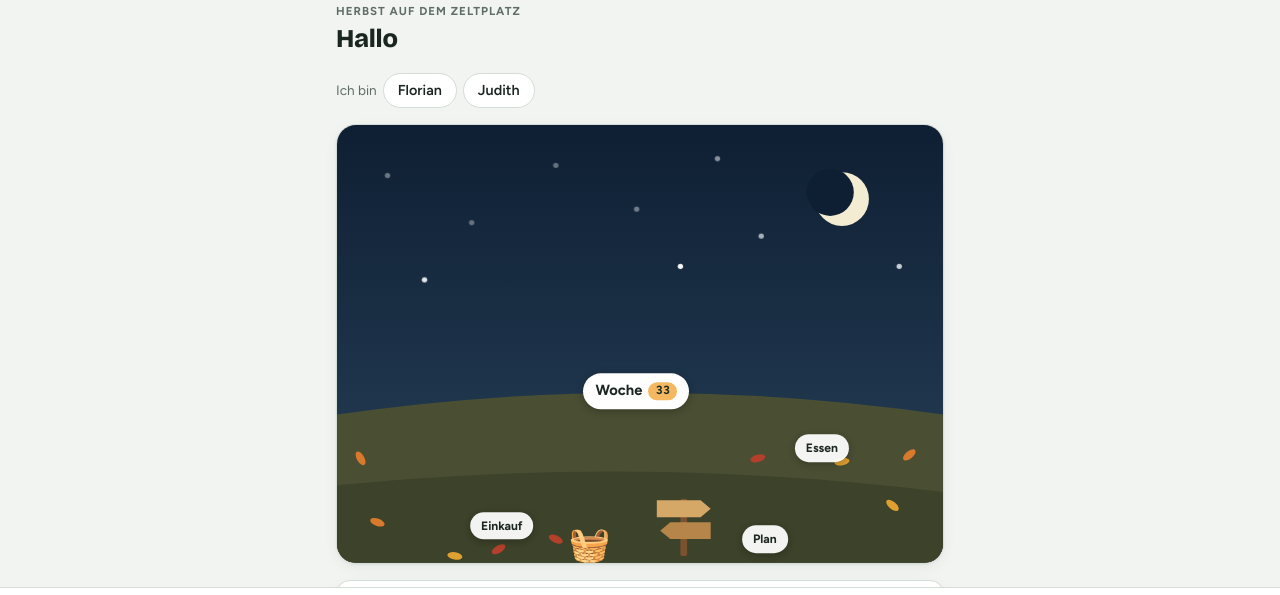
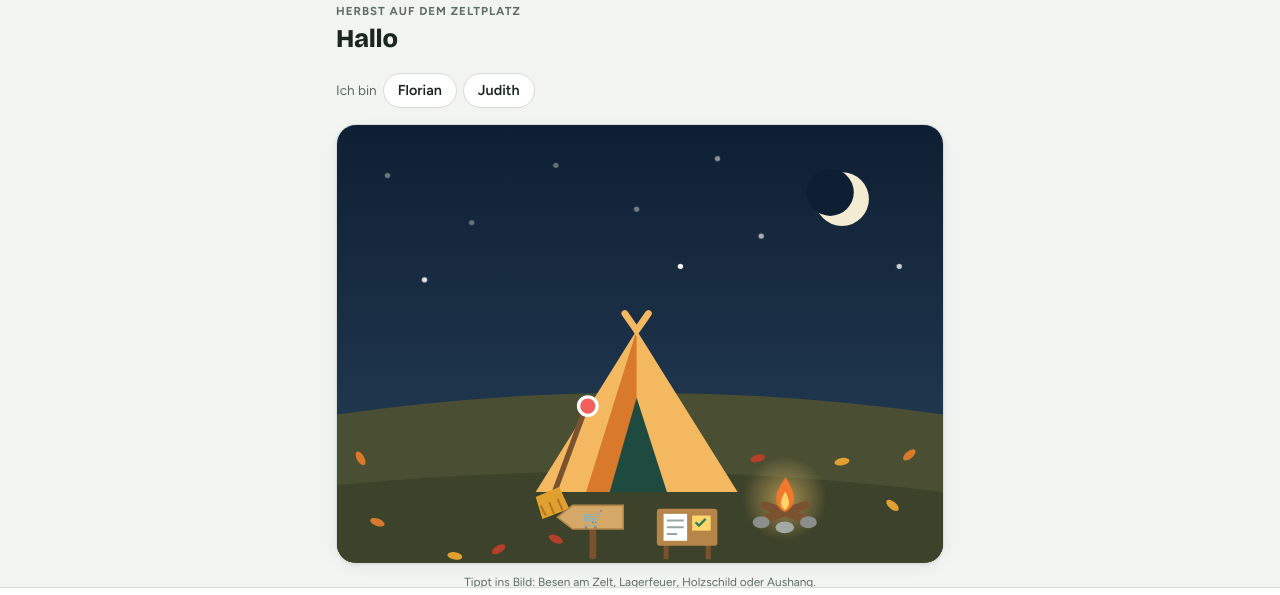
Before and after one commit to KarkStein/Daheeme, a plain HTML site: page src/haushalt/haushalt.html in a window 1280 px wide. Both pictures are taken after a click on the button "Plan aus Vorlage anlegen". Shown: the part 148-743 px from the top of the page. Drawn offline with nearby package versions, Linux system fonts and the light colour scheme.

Commit message:
Replace the word labels on the start scene with tappable objects
Co-Authored-By: Claude Fable 5.2 <noreply@anthropic.com>
Claude-Session: https://claude.ai/code/session_01Xjsmmuue4pE6fcndAe1hNY

```diff
--- a/src/haushalt/haushalt.html
+++ b/src/haushalt/haushalt.html
@@ -147,6 +147,8 @@ button:focus-visible,input:focus-visible,select:focus-visible{outline:2px solid
 .dot.p0{background:var(--p0)}.dot.p1{background:var(--p1)}.dot.both{background:var(--both)}.dot.ho{background:var(--ho)}
 .camp{border-radius:20px;overflow:hidden;box-shadow:var(--shadow);border:1px solid var(--line)}
 .camp{position:relative}
+.spot{position:absolute;transform:translate(-50%,-50%);background:transparent;border:none;border-radius:18px;padding:0;-webkit-tap-highlight-color:rgba(255,255,255,.25)}
+.spot:focus-visible{outline:3px solid #fff;outline-offset:-3px}
 .hot{position:absolute;transform:translate(-50%,-50%);background:var(--surface);color:var(--fg);border:none;border-radius:999px;padding:5px 11px;font-weight:700;font-size:.76rem;box-shadow:0 2px 8px rgba(0,0,0,.28);display:flex;gap:6px;align-items:center;white-space:nowrap;opacity:.94}
 .hot.big{font-size:.92rem;padding:7px 12px;opacity:1}
 .hot b{background:#f4b860;color:#1f2a26;border-radius:999px;padding:0 7px;font-size:.74rem;line-height:1.5}
@@ -496,7 +498,7 @@ function campTotal(){let n=0;for(const wk in S.weeks){const tk=ticksOf(wk);for(c
 const SEASON_NAME={spring:"Frühling",summer:"Sommer",autumn:"Herbst",winter:"Winter"};
 const GUESTS={spring:["🐇","🐣","🦋"],summer:["🦆","🐸","🦋"],autumn:["🦔","🐿️","🍄"],winter:["⛄","🦌","🦉"]};
 function season(){const q=/[?&]saison=(spring|summer|autumn|winter)/.exec(location.search);if(q)return q[1];const m=new Date().getMonth();return m<2||m===11?"winter":m<5?"spring":m<8?"summer":"autumn"}
-function campScene(has,fire,night,extras,sea,guests){
+function campScene(has,fire,night,extras,sea,guests,dots){dots=dots||{};
   const C=night?{sky1:"#0f1f33",sky2:"#27425a",ground:"#2c5443",ground2:"#234537",hill:"#1d3a44",tree:"#1c4436",tree2:"#173a2e",lake:"#2b5d7a"}
                :{sky1:"#bfe3ea",sky2:"#f6efd9",ground:"#8cc084",ground2:"#79b073",hill:"#9dbdb4",tree:"#2f6b5c",tree2:"#255748",lake:"#8fcbe0"};
   Object.assign(C,(night?{spring:{ground:"#2f5a45",ground2:"#264a39"},autumn:{ground:"#4a4f33",ground2:"#3d422a"},winter:{ground:"#8fa3b3",ground2:"#7b90a1",hill:"#3d5466",lake:"#6f8ea3"}}
@@ -532,31 +534,35 @@ function campScene(has,fire,night,extras,sea,guests){
     g+=`<ellipse cx="252" cy="236" rx="5" ry="3.5" fill="#8a8f8c"/><ellipse cx="266" cy="239" rx="5.5" ry="3.5" fill="#a3a8a5"/><ellipse cx="280" cy="236" rx="5" ry="3.5" fill="#8a8f8c"/>`}
   if(has.fox)g+=`<path d="M52 246 q-14 -2 -16 -12 q10 2 14 8z" fill="#e07a3f"/><ellipse cx="66" cy="244" rx="14" ry="7" fill="#e07a3f"/><path d="M76 240 l10 -9 l1 8 l7 2 l-8 6z" fill="#e07a3f"/><path d="M87 245 l7 -4 l-3 6z" fill="#fff"/><circle cx="87" cy="239" r="1.1" fill="#1b2622"/>`;
   if(snow&&has.tent)g+=`<path d="M178 122 L190 141 Q178 136 166 141Z" fill="#fff"/>`;
-  g+=`<rect x="204" y="222" width="4" height="34" rx="1" fill="#7a5230"/><path d="M190 223h26l6 5-6 5h-26z" fill="#d6a868"/><path d="M222 236h-24l-6 5 6 5h24z" fill="#b5854a"/><text x="150" y="256" font-size="20" text-anchor="middle">🧺</text>`;
+  const dot=(x,y)=>`<circle cx="${x}" cy="${y}" r="5.5" fill="#f25f5c" stroke="#fff" stroke-width="2"/>`;
+  g+=`<path d="M127 224 L147 170" stroke="#7a5230" stroke-width="3.2" stroke-linecap="round"/><path d="M118 221 L132 215 L138 228 L122 234Z" fill="#e0a030"/><path d="M121 226 l3 6 M126 224 l3 7 M131 222 l3 7" stroke="#b5771c" stroke-width="1.2"/>${dots.woche?dot(149,167):""}`;
+  g+=`<rect x="150" y="226" width="4" height="32" rx="1" fill="#7a5230"/><path d="M170 226h-30l-9 7 9 7h30z" fill="#d6a868" stroke="#b5854a" stroke-width="1"/><text x="152" y="237.500" font-size="10" text-anchor="middle">🛒</text>${dots.shop?dot(170,225):""}`;
+  g+=`<rect x="194" y="232" width="3" height="26" fill="#7a5230"/><rect x="219" y="232" width="3" height="26" fill="#7a5230"/><rect x="190" y="228" width="36" height="22" rx="2" fill="#b5854a"/><rect x="194" y="231" width="14" height="16" fill="#fff"/><path d="M196 235h10M196 239h10M196 243h6" stroke="#9aa5a0" stroke-width="1.2"/><rect x="211" y="232" width="11" height="9" fill="#ffd66b"/><path d="M213 236l2 2 4-4" fill="none" stroke="#2f7d5b" stroke-width="1.4"/>`;
   [[84,222],[348,232],[14,236]].slice(0,guests|0).forEach((p,i)=>{g+=`<text x="${p[0]}" y="${p[1]}" font-size="22" text-anchor="middle">${GUESTS[sea][i]}</text>`});
   const SPOTS=[[18,256],[100,244],[344,208],[240,206],[128,224],[330,254],[10,206],[60,226],[300,206]];
   (extras||[]).forEach((e,i)=>{const sp=SPOTS[i%SPOTS.length];g+=`<text x="${sp[0]}" y="${sp[1]}" font-size="22" text-anchor="middle">${esc(e.emoji)}</text>`});
   return `<svg viewBox="0 0 360 260" role="img" aria-label="Euer Zeltplatz">${g}</svg>`}
 const CAMP_IDEAS=["🦔","🦉","🐿️","🦌","🐇","🐸","🦆","🐕","🐈","🦋","🍄","🌻","🎸","🔭","⛄","🚲"];
 function campCfg(){const c=(S.config&&S.config.camp)||{};const ex=c.extras?(Array.isArray(c.extras)?c.extras:Object.values(c.extras)):[];return {costs:c.costs||{},extras:ex.filter(Boolean)}}
-function campItems(cc){cc=cc||campCfg();return CAMP.map(c=>({id:c[0],name:c[1],cost:cc.costs[c[0]]!=null?(cc.costs[c[0]]|0):c[2]})).concat(cc.extras.map(e=>({id:e.id,name:e.name||e.emoji,cost:e.cost|0,emoji:e.emoji}))).sort((a,b)=>a.cost-b.cost)}
+function campItems(cc){cc=cc||campCfg();return CAMP.map(c=>({id:c[0],name:c[1],cost:c[0]==="tent"||c[0]==="pit"?0:cc.costs[c[0]]!=null?(cc.costs[c[0]]|0):c[2]})).concat(cc.extras.map(e=>({id:e.id,name:e.name||e.emoji,cost:e.cost|0,emoji:e.emoji}))).sort((a,b)=>a.cost-b.cost)}
 function renderCamp(){
   const total=campTotal(),mon=mondayOf(new Date()),tk=ticksOf(wkKey(mon));
   let d=0,n=0;tasks().forEach(t=>{if(group(t.freq)!=="week"||t.owner!=="rot")return;const m=slotsOf(t);for(let i=0;i<m;i++){n++;if(tk[t.id+"__"+i])d++}});
   const fire=n?d/n:0,hr=new Date().getHours(),night=hr>=18||hr<7;
-  const items=campItems(),has={};items.forEach(c=>{has[c.id]=total>=c.cost});
+  const items=campItems(),has={};items.forEach(c=>{has[c.id]=total>=c.cost});has.tent=has.pit=true;
   const next=items.find(c=>total<c.cost),prev=Math.max(0,...items.filter(c=>total>=c.cost).map(c=>c.cost));
   const sea=season(),guests=fire>=1?3:fire>=2/3?2:fire>=1/3?1:0,now=new Date(),di=(now.getDay()+6)%7,split=rotSplit();
   let openW=0;tasks().forEach(t=>{if(group(t.freq)!=="week")return;const o=t.owner==="rot"?ownerFor(t,mon,split):t.owner;if(S.me&&o!==S.me&&o!=="both")return;if(o==="ho")return;
     const chk=i=>{if(o==="both"){const leg=tk[t.id+"__"+i];if(S.me?!(tk[t.id+"__"+i+"_"+S.me]||(leg&&leg.by===S.me)):!leg)openW++}else if(!tk[t.id+"__"+i])openW++};
     if(t.freq==="day")chk(di);else for(let i=0;i<slotsOf(t);i++)chk(i)});
   const openS=shopItems().filter(i=>!i.done).length,meal=planDays(mon)["d"+di],mealTxt=meal?(meal.text||""):"";
-  const hot=(x,y,go,label,n,ft)=>`<button class="hot ${n?"big":""}" style="left:${(x/3.6).toFixed(1)}%;top:${(y/2.6).toFixed(1)}%" data-go="${go}"${ft?` data-ft="${ft}"`:""}>${label}${n?`<b class="num">${n}</b>`:""}</button>`;
+  const spot=(x,y,w,hh,go,label,ft)=>`<button class="spot" style="left:${(x/3.6).toFixed(1)}%;top:${(y/2.6).toFixed(1)}%;width:${(w/3.6).toFixed(1)}%;height:${(hh/2.6).toFixed(1)}%" data-go="${go}"${ft?` data-ft="${ft}"`:""} aria-label="${label}"></button>`;
   let h=`<div><div class="eyebrow">${SEASON_NAME[sea]} auf dem Zeltplatz</div><h1>Hallo${S.me?" "+esc(pname(S.me)):""}</h1></div>${S.me?"":meChooser()}
-   <div class="camp">${campScene(has,has.pit?fire:0,night,items.filter(c=>c.emoji&&has[c.id]),sea,guests)}
-     ${hot(178,158,"woche","Woche",openW)}${hot(288,192,"essen","Essen",0,mealTxt?"plan":"")}${hot(98,238,"essen","Einkauf",openS,"shop")}${hot(254,246,"alle","Plan",0)}</div>
+   <div class="camp">${campScene(has,Math.max(fire,0.12),night,items.filter(c=>c.emoji&&has[c.id]),sea,guests,{woche:openW>0,shop:openS>0})}
+     ${spot(176,172,124,104,"woche","Woche: offene Aufträge")}${spot(268,222,64,48,"essen","Essen",mealTxt?"plan":"")}${spot(148,242,52,40,"essen","Einkaufsliste","shop")}${spot(208,244,46,36,"alle","Übersicht und Plan")}</div>
+   <div class="freq" style="text-align:center;margin-top:-6px">Tippt ins Bild: Besen am Zelt, Lagerfeuer, Holzschild oder Aushang.</div>
    <section class="card today"><h2>Heute</h2>
-     <button class="todayrow" data-go="woche"><span>🧹</span><span>${openW?openW+(openW===1?" Aufgabe ist":" Aufgaben sind")+(S.me?" bei dir":"")+" noch offen":"Alles erledigt, was gerade ansteht"}</span><i>›</i></button>
+     <button class="todayrow" data-go="woche"><span>🧹</span><span>${openW?"Offene Aufträge":"Alles erledigt, was gerade ansteht"}</span><i>›</i></button>
      <button class="todayrow" data-go="essen" data-ft="plan"><span>🍲</span><span>${mealTxt?"Es gibt "+esc(mealTxt):"Für heute ist noch kein Essen geplant"}</span><i>›</i></button>
      <button class="todayrow" data-go="essen" data-ft="shop"><span>🧺</span><span>${openS?openS+(openS===1?" Artikel steht":" Artikel stehen")+" auf der Einkaufsliste":"Die Einkaufsliste ist leer"}</span><i>›</i></button></section>`;
   h+=`<section class="card"><h2>${next?"Als Nächstes: "+esc(next.emoji?next.emoji+" "+next.name:next.name):"Euer Zeltplatz ist komplett"}</h2>
```
Also changed, not shown: index.html (+14 -8 lines).
